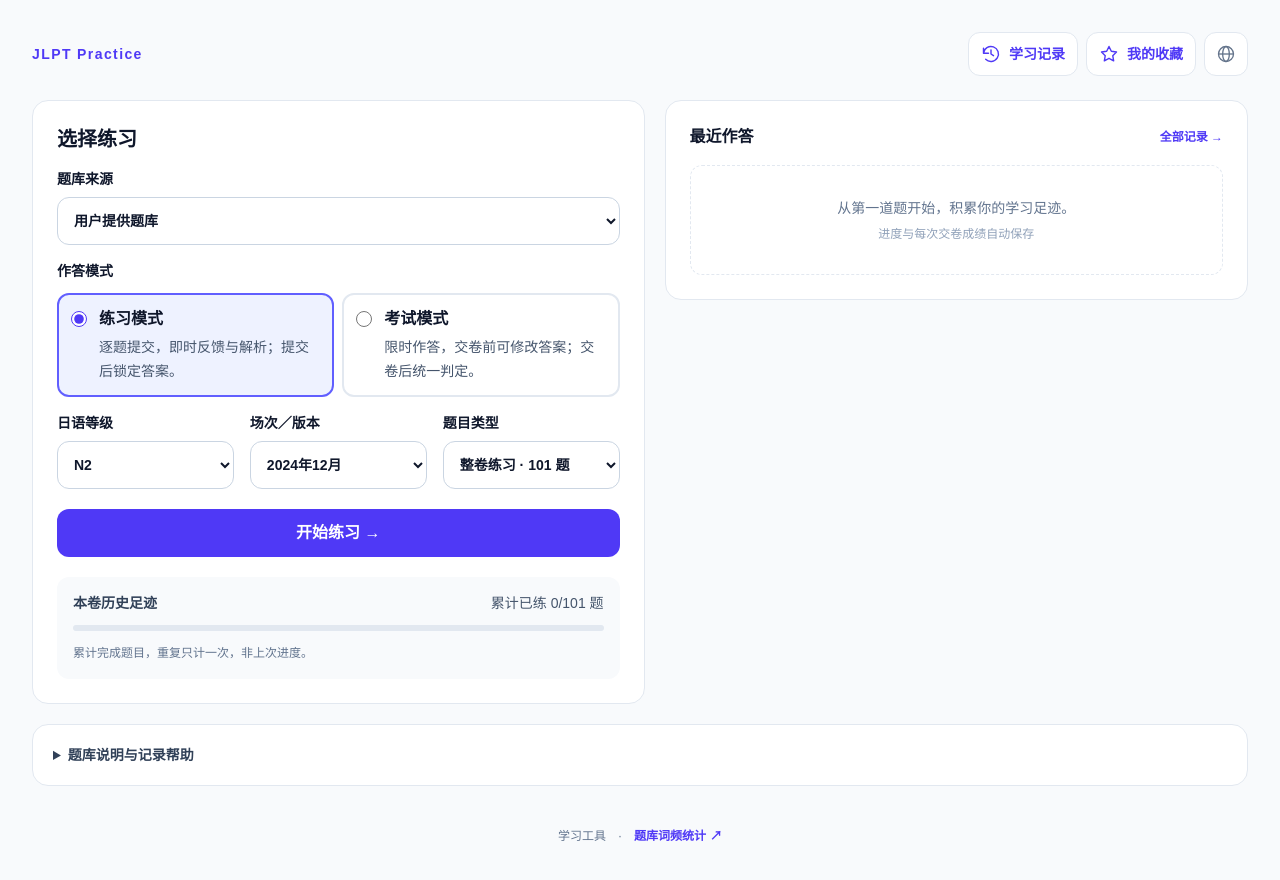
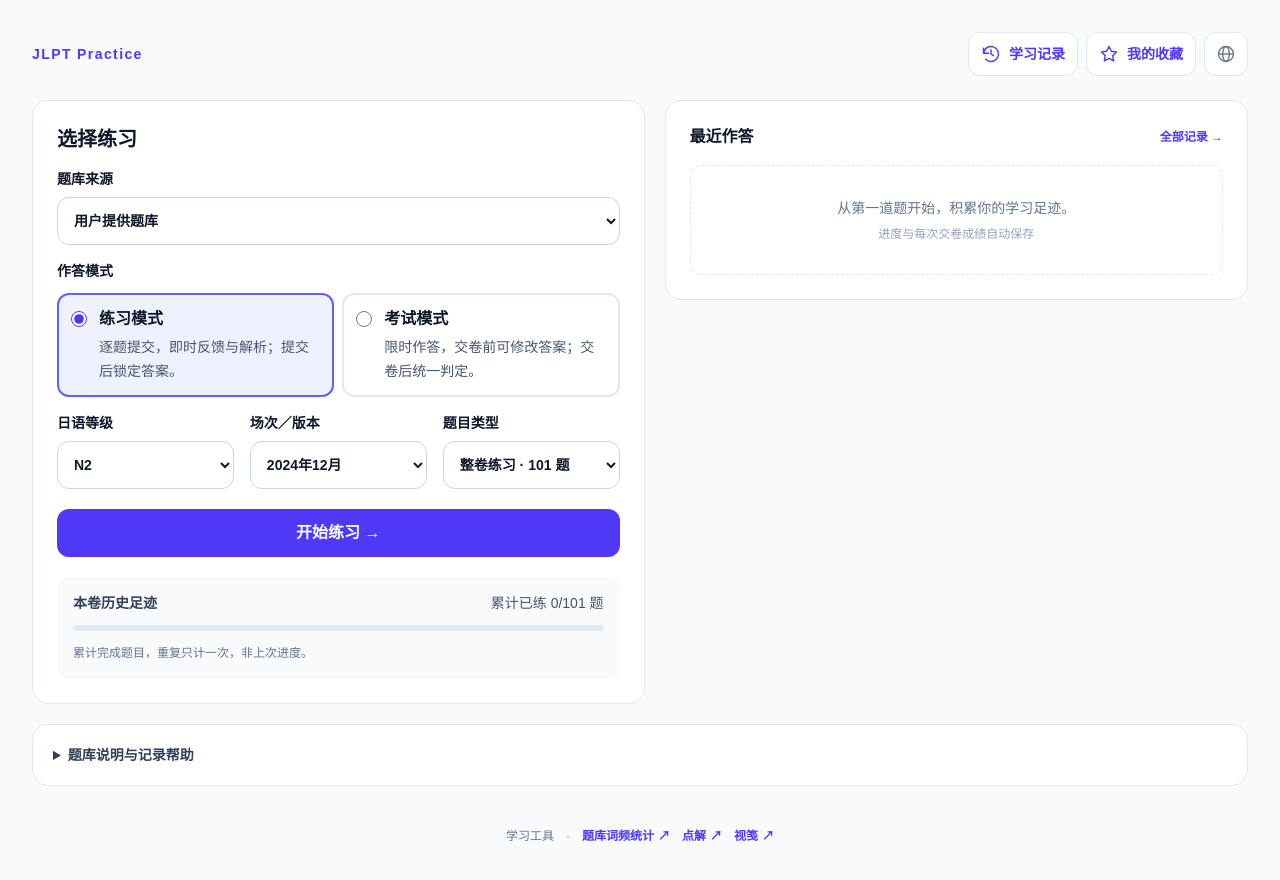
Before and after one commit to Linkyyy/new-jlpt-pratice, a Next.js app: page / in a window 1280 px wide. Shown: the top 880 px of the page. Built offline with nearby package versions, Linux system fonts and the light colour scheme.

Commit message:
Add Dotknow and Shijian links to home study tools

```diff
--- a/src/app/practice-home.tsx
+++ b/src/app/practice-home.tsx
@@ -139,7 +139,13 @@ export default function PracticeHome() {
         </aside>
         </div>
         <details className="rounded-2xl border border-slate-200 bg-white p-5 text-sm text-slate-500"><summary className="cursor-pointer font-semibold text-slate-700">{t("题库说明与记录帮助")}</summary><div className="mt-3 space-y-2 text-xs leading-6"><p>{t("进度、历史成绩与做题足迹自动保存在当前浏览器，可在学习记录中登录账号备份到云端，在其他设备导入。学习天数按日本时间计算。")}</p><p>{t("题号右上角的小圆点表示曾练习；当前作答仍用颜色显示正误。整篇阅读与长文语法题统一提交后才留下足迹。")}</p><p>{t("用户题库已导入")}{importedBankSummary.files} {t("个文件、")}{importedBankSummary.available} {t("道可作答题；资源不完整的")}{importedBankSummary.unavailable} {t("道题暂不参与作答。原创题库不代表官方真题。题量、时长及成绩不等同于正式 JLPT 评分。")}</p></div></details>
-        <footer className="flex flex-wrap items-center justify-center gap-x-3 gap-y-2 py-3 text-xs text-slate-500"><span>{t("学习工具")}</span><span aria-hidden="true">·</span><Link href="/frequency" prefetch={false} className="inline-flex min-h-9 items-center gap-1 font-semibold text-indigo-600 hover:underline">{t("题库词频统计")} <span aria-hidden="true">↗</span></Link></footer>
+        <footer className="flex flex-wrap items-center justify-center gap-x-3 gap-y-2 py-3 text-xs text-slate-500">
+          <span>{t("学习工具")}</span>
+          <span aria-hidden="true">·</span>
+          <Link href="/frequency" prefetch={false} className="inline-flex min-h-9 items-center gap-1 font-semibold text-indigo-600 hover:underline">{t("题库词频统计")} <span aria-hidden="true">↗</span></Link>
+          <a href="https://dotknow.vercel.app/" target="_blank" rel="noopener noreferrer" className="inline-flex min-h-9 items-center gap-1 font-semibold text-indigo-600 hover:underline">点解 <span aria-hidden="true">↗</span></a>
+          <a href="https://shijian-video.vercel.app/" target="_blank" rel="noopener noreferrer" className="inline-flex min-h-9 items-center gap-1 font-semibold text-indigo-600 hover:underline">视笺 <span aria-hidden="true">↗</span></a>
+        </footer>
       </div>
     </main>
   );
```
